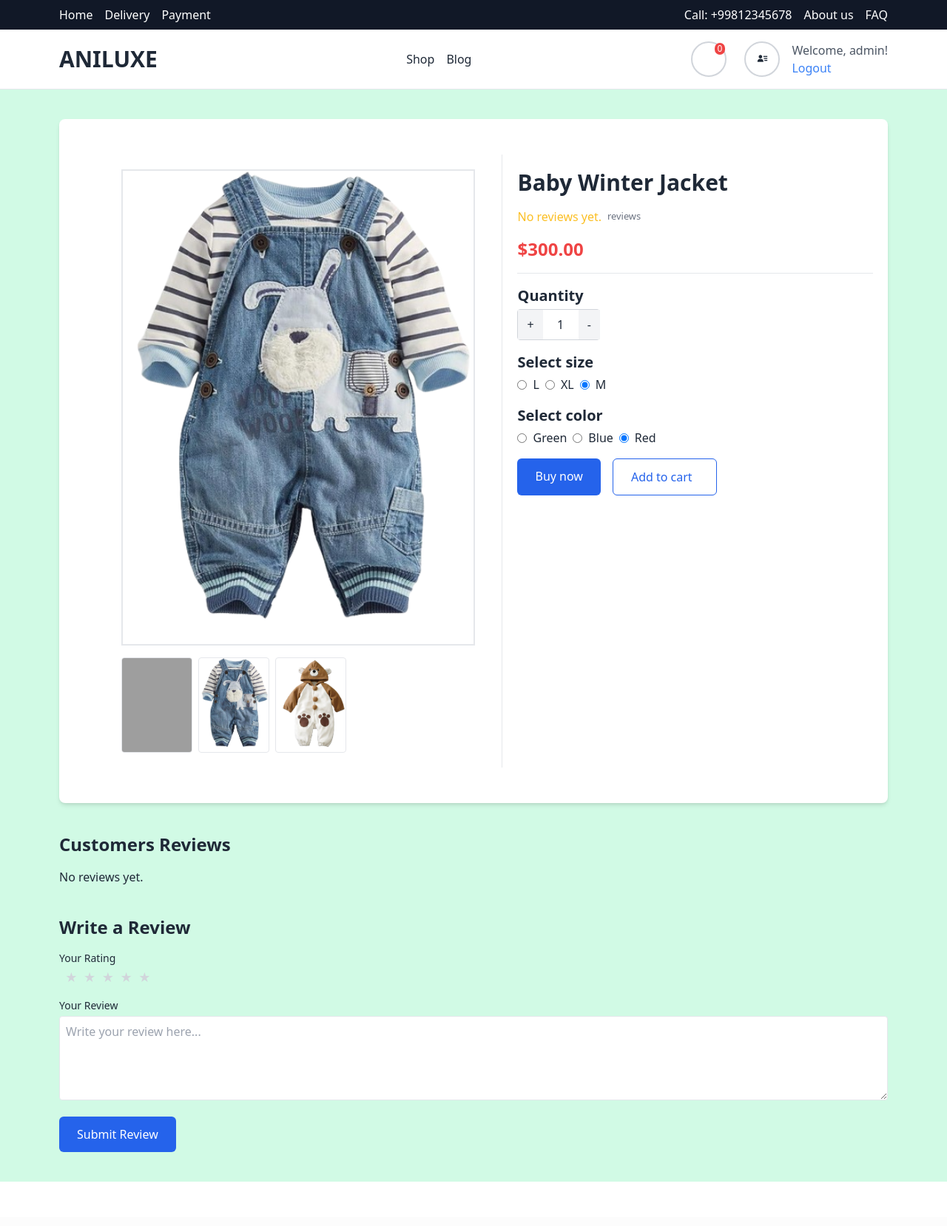
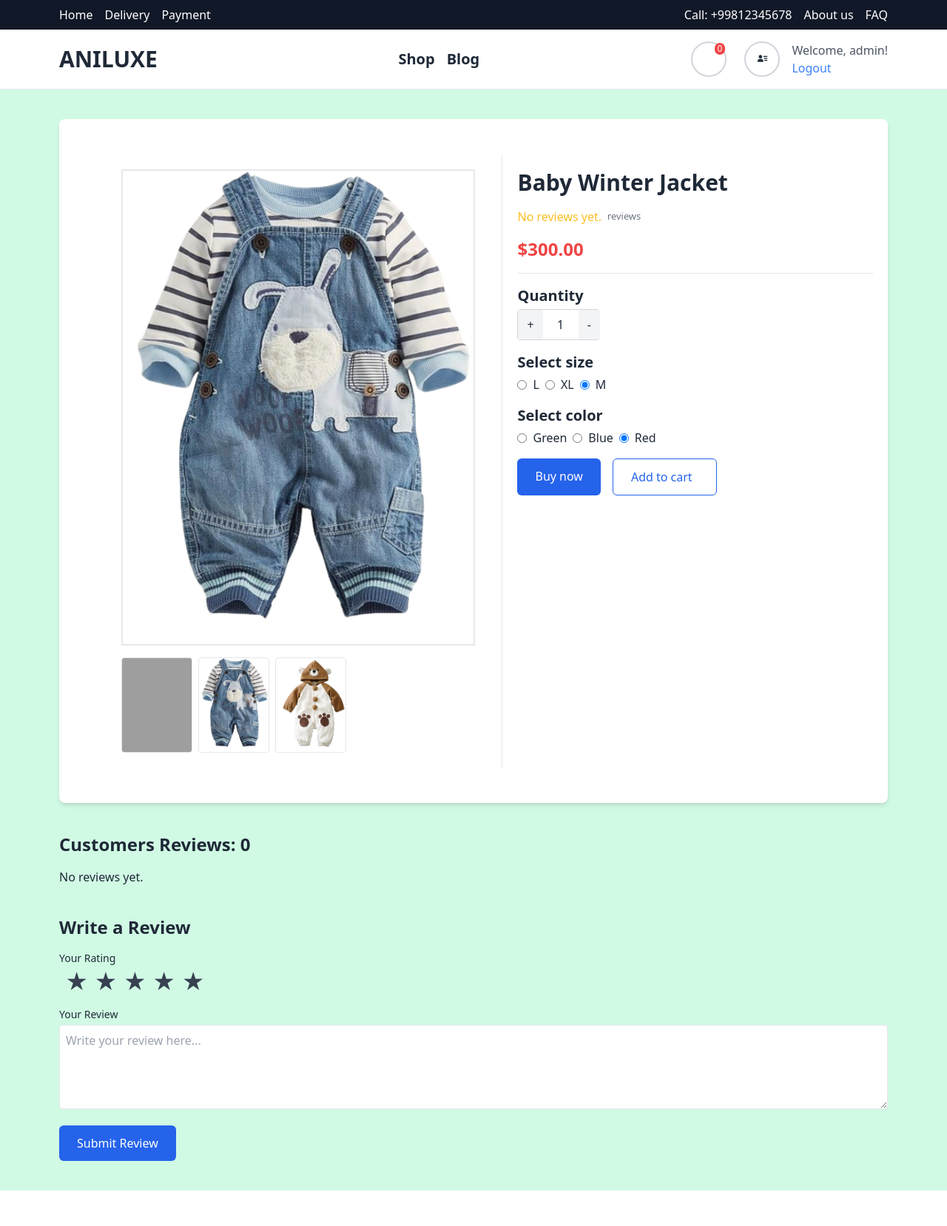
Before and after one commit to ramim141/Aniluxe, a Django app: a page that uses templates/base/base.html in a window 1280 px wide. Shown: the whole page at 74% size. Before the commit the page ends 1598 px from the top, so only its background shows below. Run offline with Django 5.2, Linux system fonts and the light colour scheme; a user stored in the database is signed in; data comes from the database, SQL or seed files in the repository; both versions use the stored data as it was after the commit; some libraries are stand-ins or nearby versions; grey boxes are pictures that could not be loaded.

Commit message:
Reviews features fixed

```diff
--- a/products/forms.py
+++ b/products/forms.py
@@ -11,19 +11,19 @@ from .models import Review
 #         }
 
 from django.core.exceptions import ValidationError
-
 class ReviewForm(forms.ModelForm):
     class Meta:
         model = Review
         fields = ['rating', 'body']
 
-    def clean(self):
-        cleaned_data = super().clean()
-        product = self.instance.product
-        user = self.instance.user
+    # def __init__(self, *args, **kwargs):
+    #     self.product = kwargs.pop('product', None)
+    #     super().__init__(*args, **kwargs)
 
-        # Check if the user has already reviewed the product
-        if Review.objects.filter(product=product, user=user).exists():
-            raise ValidationError('You have already reviewed this product.')
-
-        return cleaned_data
+    # def clean(self):
+    #     cleaned_data = super().clean()
+    #     if self.product and self.instance.user:
+    #         # Check if the user has already reviewed the product
+    #         if Review.objects.filter(product=self.product, user=self.instance.user).exists():
+    #             raise ValidationError('You have already reviewed this product.')
+    #     return cleaned_data
--- a/products/models.py
+++ b/products/models.py
@@ -3,7 +3,13 @@ from base.models import BaseModel
 from django.utils.text import slugify
 from django.contrib.auth.models import User
 
-
+STAR_CHOICES = [
+    ('⭐', '⭐'),
+    ('⭐⭐', '⭐⭐'),
+    ('⭐⭐⭐', '⭐⭐⭐'),
+    ('⭐⭐⭐⭐', '⭐⭐⭐⭐'),
+    ('⭐⭐⭐⭐⭐', '⭐⭐⭐⭐⭐'),
+]
 
 class Category(BaseModel):
     category_name = models.CharField(max_length=100)
@@ -48,15 +54,22 @@ class Product(BaseModel):
     size_variant = models.ManyToManyField(SizeVariant , blank=True)
     popularity = models.PositiveIntegerField(default=0)
 
+    # def average_rating(self):
+    #     reviews = self.reviews.all()
+    #     # if reviews.exists():
+    #     #     return reviews.aggregate(average=models.Avg('rating'))['average']
+    #     # return None
+    #     total_rating = sum([review.rating for review in reviews])
+    #     if reviews.count() > 0:
+    #         return total_rating / reviews.count()
+        #     return 0
     def average_rating(self):
         reviews = self.reviews.all()
-        # if reviews.exists():
-        #     return reviews.aggregate(average=models.Avg('rating'))['average']
-        # return None
-        total_rating = sum([review.rating for review in reviews])
-        if reviews.count() > 0:
-            return total_rating / reviews.count()
+        if reviews.exists():
+            return reviews.aggregate(average=models.Avg('rating'))['average']
         return 0
+
+
 
 
 
@@ -77,7 +90,7 @@ class Review(models.Model):
     product = models.ForeignKey(Product, on_delete=models.CASCADE, related_name="reviews")
     user = models.ForeignKey(User, on_delete=models.CASCADE, blank=False, null=False)
     body = models.TextField(blank=False)
-    rating = models.PositiveIntegerField()  # Rating should be between 1 and 5
+    rating = models.CharField(choices = STAR_CHOICES, max_length=10)
     created_on = models.DateTimeField(auto_now_add=True)
 
     def __str__(self):
--- a/products/views.py
+++ b/products/views.py
@@ -7,7 +7,7 @@ from products.models import Product, Review
 from django.contrib.auth.decorators import login_required
 from .forms import ReviewForm
 from django.db.models import Avg
-
+from django.contrib import messages
 # def get_product(request , slug):
 #     try:
 #         product = Product.objects.get(slug =slug)
@@ -48,6 +48,7 @@ def get_product(request, slug):
 @login_required
 def add_review(request, product_slug):
     product = get_object_or_404(Product, slug=product_slug)
+
     if request.method == 'POST':
         form = ReviewForm(request.POST)
         if form.is_valid():
@@ -55,8 +56,16 @@ def add_review(request, product_slug):
             review.product = product
             review.user = request.user
             review.save()
+            messages.success(request, "Your review has been submitted successfully!")
             return redirect('get_product', slug=product_slug)
+        else:
+            messages.error(request, "Please correct the errors below.")
     else:
         form = ReviewForm()
 
-    return render(request, 'product/product.html', {'form': form, 'product': product})
+    context = {
+        'form': form,
+        'product': product,
+    }
+
+    return render(request, 'product/product.html', context)
--- a/templates/base/base.html
+++ b/templates/base/base.html
@@ -76,8 +76,8 @@
 
                <div class="">
                 <ul class="decoration-none flex gap-4">
-                    <li><a href="{% url 'shop' %}" >Shop</a></li>
-                    <li>Blog</li>
+                    <li class="text-xl font-bold"><a href="{% url 'shop' %}" >Shop</a></li>
+                    <li class="text-xl font-bold">Blog</li>
                 </ul>
                </div>
 
--- a/templates/home/shop.html
+++ b/templates/home/shop.html
@@ -40,6 +40,7 @@
         </div>
         <div class="p-4 text-center">
             <span class="block mb-2 text-sm text-gray-500">{{ product.category }}</span>
+            <p>{{product.rating}}</p>
             <a href="{% url 'get_product' product.slug %}" class="block text-lg font-semibold hover:text-green-500">{{ product.product_name }}</a>
         </div>
         <div class="flex items-center justify-center mx-6 pb-8">
--- a/templates/product/product.html
+++ b/templates/product/product.html
@@ -98,11 +98,11 @@
     </div>
 
     <div class="reviews-section mt-10">
-        <h2 class="text-2xl font-bold mb-4">Customers Reviews</h2>
+        <h2 class="text-2xl font-bold mb-4">Customers Reviews: {{reviews | length}}</h2>
 
         {% if reviews %}
             {% for review in reviews %}
-            <div class="container flex flex-col w-full max-w-lg p-6 mx-auto divide-y rounded-md divide-gray-700 bg-gray-900 text-gray-100 mb-4">
+            <div class="container flex flex-col w-full p-6 mx-auto divide-y rounded-md   text-gray-800 mb-4 border border-gray-300">
                 <div class="flex justify-between p-4">
                     <div class="flex space-x-4">
                         <div>
@@ -110,18 +110,18 @@
                         </div>
                         <div>
                             <h4 class="font-bold">{{ review.user.first_name }} {{ review.user.last_name }}</h4>
-                            <span class="text-xs text-gray-400">{{ review.created_on }}</span>
+                            <span class="text-xs text-gray-500">{{ review.created_on }}</span>
                         </div>
                     </div>
                     <div class="flex items-center space-x-2 text-yellow-500">
                         {% for i in "12345" %}
-                            <svg xmlns="http://www.w3.org/2000/svg" viewBox="0 0 512 512" class="w-5 h-5 fill-current {% if i <= review.rating %}text-yellow-500{% else %}text-gray-300{% endif %}">
+                            <svg xmlns="http://www.w3.org/2000/svg" viewBox="0 0 512 512" class="w-5 h-5 fill-current {% if i <= review.rating %}text-yellow-500{% else %}text-yellow-600{% endif %}">
                                 <path d="M494,198.671a40.536,40.536,0,0,0-32.174-27.592L345.917,152.242,292.185,47.828a40.7,40.7,0,0,0-72.37,0L166.083,152.242,50.176,171.079a40.7,40.7,0,0,0-22.364,68.827l82.7,83.368-17.9,116.055a40.672,40.672,0,0,0,58.548,42.538L256,428.977l104.843,52.89a40.69,40.69,0,0,0,58.548-42.538l-17.9-116.055,82.7-83.368A40.538,40.538,0,0,0,494,198.671Zm-32.53,18.7L367.4,312.2l20.364,132.01a8.671,8.671,0,0,1-12.509,9.088L256,393.136,136.744,453.3a8.671,8.671,0,0,1-12.509-9.088L144.6,312.2,50.531,217.37a8.7,8.7,0,0,1,4.836-14.805l132.44-19.277L256,57.935,324.657,183.288l132.44,19.277a8.7,8.7,0,0,1,4.836,14.805Z"/>
                             </svg>
                         {% endfor %}
                     </div>
                 </div>
-                <p class="py-2">{{ review.text }}</p>
+                <p class="py-2">{{ review.body }}</p>
             </div>
             {% endfor %}
         {% else %}
@@ -131,6 +131,7 @@
 
 
 
+    <div>
         {% if user.is_authenticated %}
         <div class="review-form mt-10">
             <h2 class="text-2xl font-bold mb-4">Write a Review</h2>
@@ -141,7 +142,7 @@
                     <div class="flex space-x-2">
                         {% for i in "12345" %}
                         <input type="radio" name="rating" value="{{ i }}" id="star{{ i }}" class="hidden peer">
-                        <label for="star{{ i }}" class="cursor-pointer text-gray-300 peer-checked:text-yellow-500">
+                        <label for="star{{ i }}" class="cursor-pointer text-gray-700 peer-checked:text-yellow-500 text-3xl" onclick="document.getElementById('star{{ i }}').checked = true;">
                             &#9733;
                         </label>
                         {% endfor %}
@@ -157,7 +158,12 @@
         {% else %}
         <p class="mt-10 text-lg">You need to be logged in to write a review. <a href="{% url 'login' %}" class="text-blue-600 hover:underline">Login here</a></p>
         {% endif %}
+    </div>
+
 </section>
 
 
+
+
+
 {% endblock %}
```
Also changed, not shown: db.sqlite3, products/migrations/0006_alter_review_rating.py (added). Lines whose indentation alone changed are shown as unchanged.
